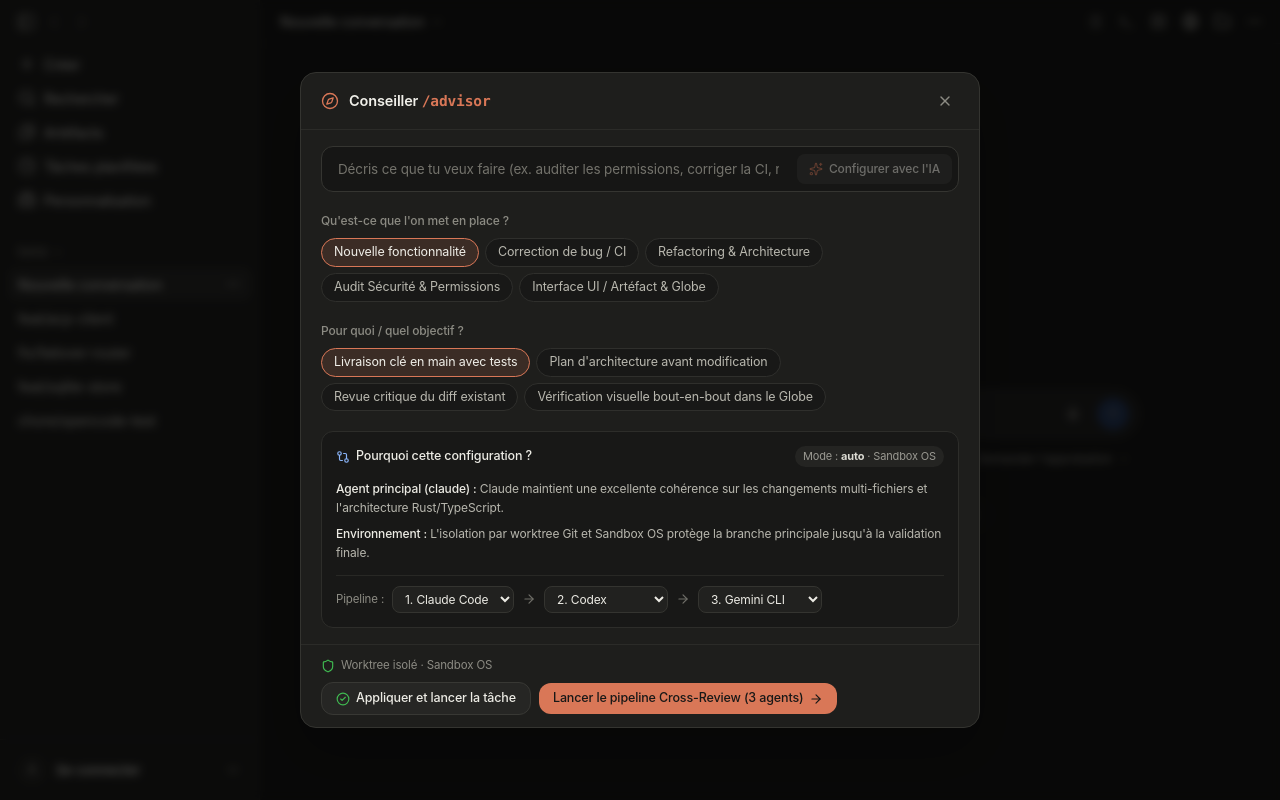
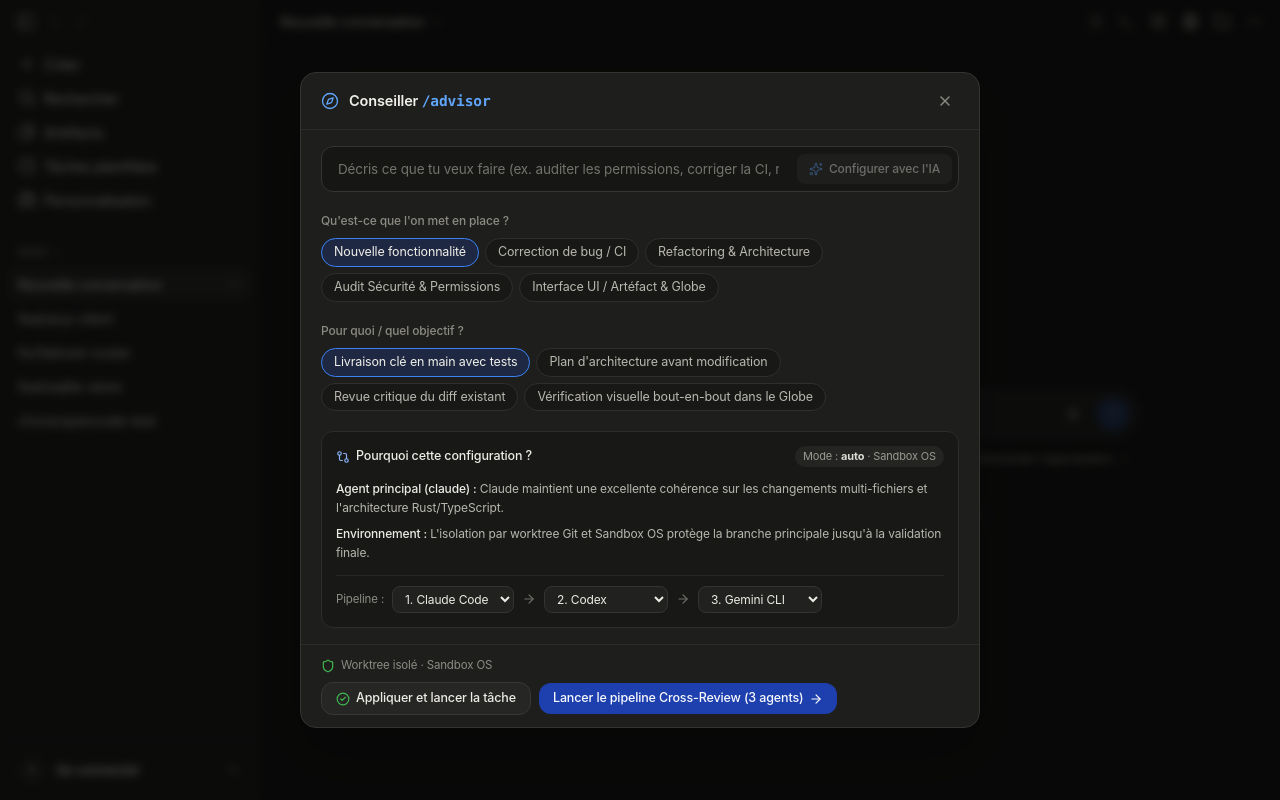
Before and after one commit to HarpeLm/kana, a React (Vite) app in the folder apps/desktop/: page / in a window 1280 px wide. Both pictures are taken after a click on the button "Cross-Review". Built offline with nearby package versions, Linux system fonts and the light colour scheme.

Commit message:
style(advisor): migrate modal accents and CTA button to navy blue palette

```diff
--- a/apps/desktop/src/components/AdvisorModal.tsx
+++ b/apps/desktop/src/components/AdvisorModal.tsx
@@ -322,9 +322,9 @@ export default function AdvisorModal({
         {/* En-tête minimaliste */}
         <div className="flex items-center justify-between border-b border-[#2b2b28] px-5 py-3.5">
           <div className="flex items-center gap-2.5">
-            <Compass className="h-4.5 w-4.5 text-[#d97757]" strokeWidth={1.8} />
+            <Compass className="h-4.5 w-4.5 text-[#60a5fa]" strokeWidth={1.8} />
             <h2 className="text-[14.5px] font-semibold text-[#f0efe9]">
-              Conseiller <code className="font-mono text-[#d97757]">/advisor</code>
+              Conseiller <code className="font-mono text-[#60a5fa]">/advisor</code>
             </h2>
           </div>
           <button
@@ -363,9 +363,9 @@ export default function AdvisorModal({
                 className="flex shrink-0 items-center gap-1.5 rounded-lg bg-[#2c2c29] px-3 py-1.5 text-[12px] font-medium text-[#ecebe4] transition hover:bg-[#383834] disabled:opacity-40"
               >
                 {aiAnalyzing ? (
-                  <Loader2 className="h-3.5 w-3.5 animate-spin text-[#d97757]" />
+                  <Loader2 className="h-3.5 w-3.5 animate-spin text-[#60a5fa]" />
                 ) : (
-                  <Sparkles className="h-3.5 w-3.5 text-[#d97757]" strokeWidth={1.8} />
+                  <Sparkles className="h-3.5 w-3.5 text-[#60a5fa]" strokeWidth={1.8} />
                 )}
                 <span>{aiAnalyzing ? "Analyse…" : "Configurer avec l'IA"}</span>
               </button>
@@ -394,7 +394,7 @@ export default function AdvisorModal({
                     onClick={() => setTaskKind(choice.id)}
                     className={`rounded-full border px-3 py-1 text-[12.5px] transition ${
                       active
-                        ? "border-[#d97757] bg-[#d97757]/15 text-[#f0efe9]"
+                        ? "border-[#3b82f6] bg-[#1e3a8a]/35 text-[#f0efe9]"
                         : "border-[#2f2f2c] bg-[#181817] text-[#b8b7ae] hover:border-[#42423d] hover:text-[#ecebe4]"
                     }`}
                   >
@@ -421,7 +421,7 @@ export default function AdvisorModal({
                     onClick={() => setGoalKind(choice.id)}
                     className={`rounded-full border px-3 py-1 text-[12.5px] transition ${
                       active
-                        ? "border-[#d97757] bg-[#d97757]/15 text-[#f0efe9]"
+                        ? "border-[#3b82f6] bg-[#1e3a8a]/35 text-[#f0efe9]"
                         : "border-[#2f2f2c] bg-[#181817] text-[#b8b7ae] hover:border-[#42423d] hover:text-[#ecebe4]"
                     }`}
                   >
@@ -516,7 +516,7 @@ export default function AdvisorModal({
             <button
               type="button"
               onClick={handleCrossReviewLaunch}
-              className="flex items-center gap-1.5 rounded-xl bg-[#d97757] px-3.5 py-1.5 text-[12.5px] font-medium text-[#181817] transition hover:bg-[#e58667]"
+              className="flex items-center gap-1.5 rounded-xl bg-[#1e40af] px-3.5 py-1.5 text-[12.5px] font-medium text-[#f8fafc] transition hover:bg-[#2563eb]"
             >
               <span>Lancer le pipeline Cross-Review (3 agents)</span>
               <ArrowRight className="h-3.5 w-3.5" />
```
